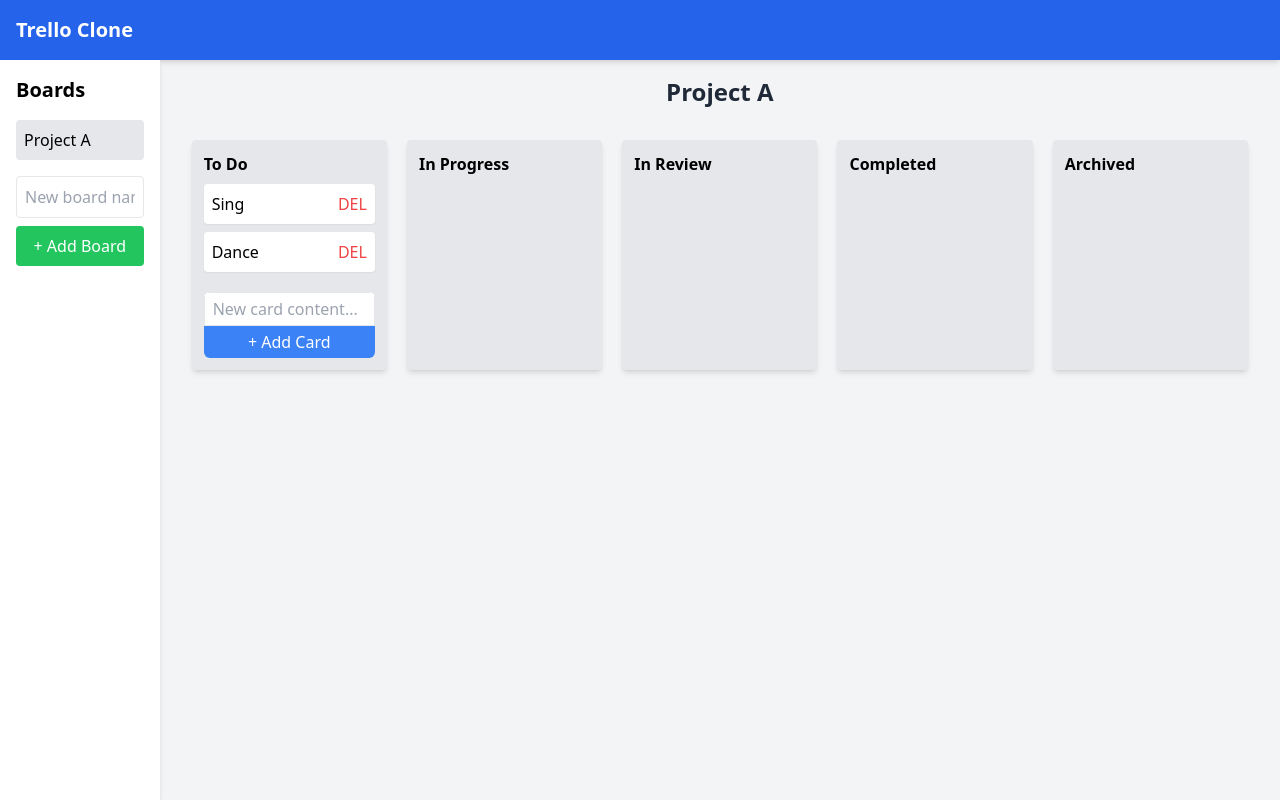
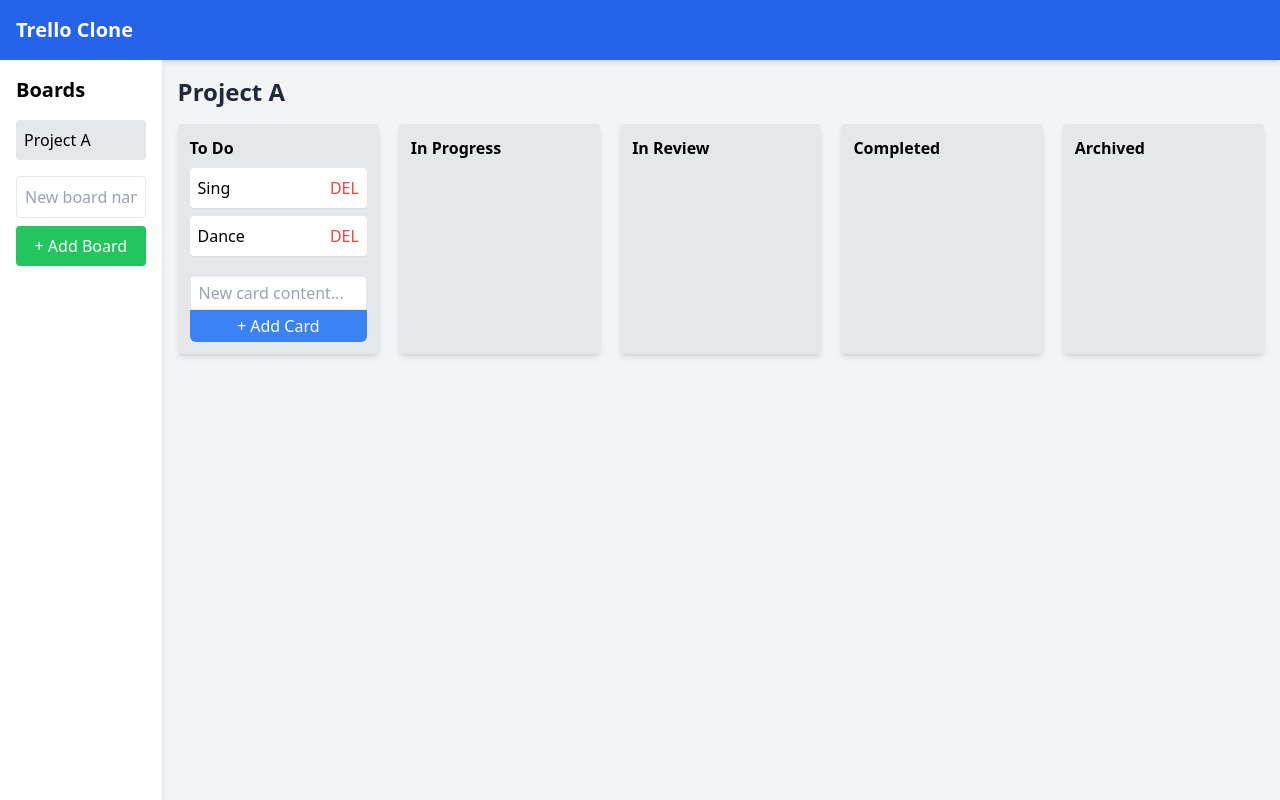
Before and after one commit to kau-wtag/trello-clone, a React (Vite) app: page /board/8b993503-9fec-48a5-81d2-189487e9e6c2 in a window 1280 px wide. Built offline with nearby package versions, Linux system fonts and the light colour scheme.

Commit message:
text-left

```diff
--- a/src/components/Board.jsx
+++ b/src/components/Board.jsx
@@ -23,7 +23,7 @@
 
   return (
     <DragDropContext onDragEnd={handleDragEnd}>
-      <h2 className="text-2xl font-bold mb-4 text-center text-gray-800">
+      <h2 className="text-2xl font-bold mb-4 text-gray-800">
         {board.name}
       </h2>
       <SectionContainer sections={board.sections} />
--- a/src/components/SectionContainer.jsx
+++ b/src/components/SectionContainer.jsx
@@ -2,7 +2,7 @@
 
 const SectionContainer = ({ sections }) => {
   return (
-    <div className="grid grid-cols-1 md:grid-cols-2 lg:grid-cols-3 xl:grid-cols-5 gap-5 p-4">
+    <div className="grid grid-cols-1 md:grid-cols-2 lg:grid-cols-3 xl:grid-cols-5 gap-5">
       {sections.map((section, index) => (
         <Section key={section.id} section={section} index={index} />
       ))}
```
